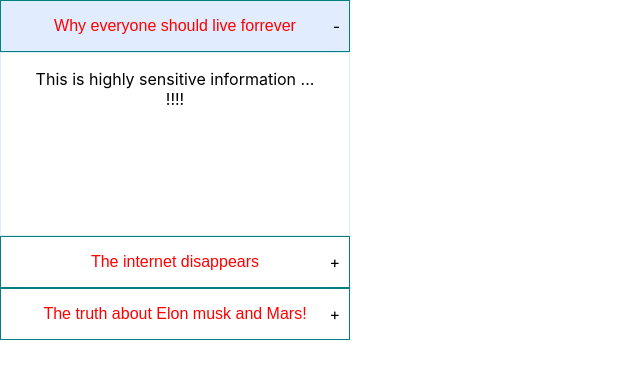
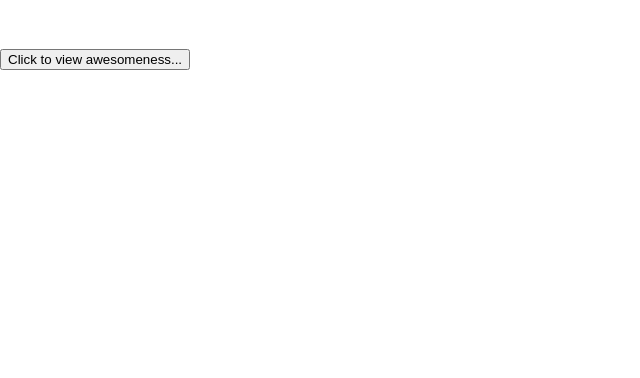
Before and after one commit to mitulshah96/Advance-React-Pattern, a React (Create React App) app: page / in a window 1280 px wide. Shown: the top 378 px of the page, without its empty margins (0-640 px from the left). Built offline with nearby package versions, Linux system fonts and the light colour scheme.

Commit message:
added custom hook

```diff
--- a/src/App.js
+++ b/src/App.js
@@ -1,45 +1,18 @@
-import React, { useState } from "react";
-import Expandable from "./Component/CompoundComponent/Expandable";
+import React from "react";
+import useExpanded from "./useExpanded";
+import useEffectAfterMount from "./useEffectAfterMount";
 import "./App.css";
 
-const information = [
-  {
-    header: "Why everyone should live forrever",
-    note: "This is highly sensitive information ... !!!!"
-  },
-  {
-    header: "The internet disappears",
-    note: "I just uncovered the biggest threat..."
-  },
-  {
-    header: "The truth about Elon musk and Mars!",
-    note: "Nobody tells you this..."
-  }
-];
-
 function App() {
-  const [activeIndex, setActiveIndex] = useState(null);
-  const onExpand = evt => setActiveIndex(evt.target.dataset.index);
-
+  const { expanded, toggle } = useExpanded();
+  useEffectAfterMount(() => {
+    // user can perform any side effect here 👇
+    console.log("Yay! button was clicked!!");
+  }, [expanded]);
   return (
-    <div className="App">
-      {information.map(({ header, note }, index) => (
-        <Expandable
-          shouldExpand={index === +activeIndex}
-          onExpand={onExpand}
-          key={index}
-        >
-          <Expandable.Header
-            // look here 👇
-            data-index={index}
-            style={{ color: "red", border: "1px solid teal" }}
-          >
-            {header}
-          </Expandable.Header>
-          <Expandable.Icon />
-          <Expandable.Body>{note}</Expandable.Body>
-        </Expandable>
-      ))}
+    <div style={{ marginTop: "3rem" }}>
+      <button onClick={toggle}>Click to view awesomeness...</button>
+      {expanded ? <p>{"😎".repeat(50)}</p> : null}
     </div>
   );
 }
```
Also changed, not shown: src/useExpanded.js (renamed from useExpanded.js).
